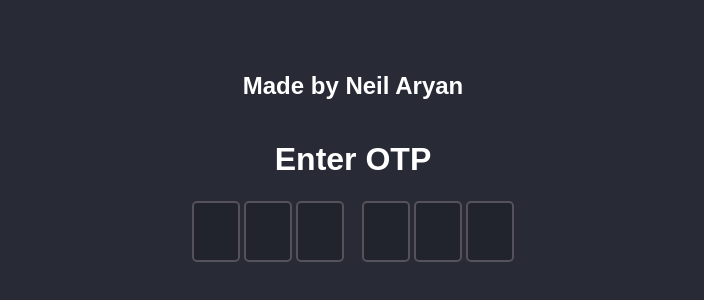
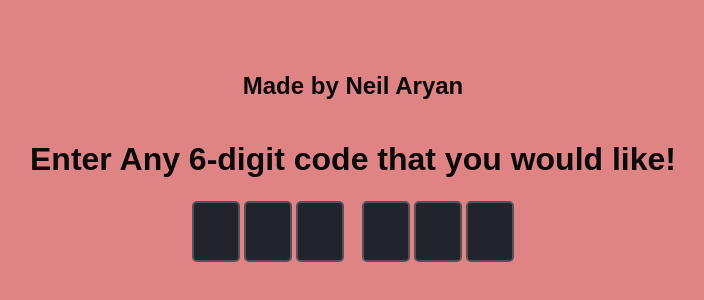
Before and after one commit to neilaryan/OTP, a plain HTML site: page index.html in a window 1280 px wide. Shown: the part 242-542 px from the top of the page, without its empty margins (287-991 px from the left). Drawn offline with Linux system fonts and the light colour scheme.

Commit message:
Update index.html
final update that allows the site to transfer you to my personal website

```diff
--- a/index.html
+++ b/index.html
@@ -2,7 +2,7 @@
 <html>
         <body>
             <h2>Made by Neil Aryan</h2>
-            <h1>Enter OTP</h1>
+            <h1>Enter Any 6-digit code that you would like!</h1>
 
 
             <div class="otp-field">
@@ -22,9 +22,9 @@
                 justify-content: center;
                 align-items: center;
                 flex-direction: column;
-                background: #282a36;
+                background: #df8385;
                 height: 100vh;
-                color: #fff;
+                color: rgb(10, 10, 10);
             }
 
             .otp-field {
@@ -85,6 +85,7 @@
 
                 if (fieldIndex == inputs.length - 1) {
                     submit();
+                    window.location.href = "https://neilaryan.github.io/personalWebsite/website.html";
                 }
             }
 
```
